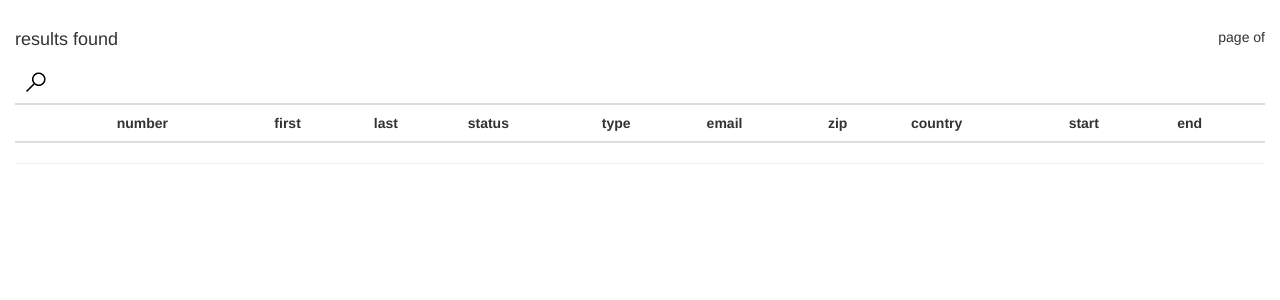
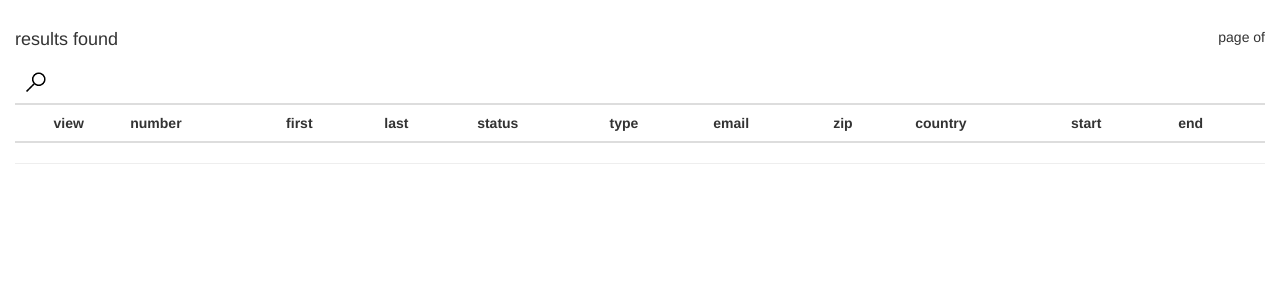
Before and after one commit to johnstembridge/DT, a Python web app: template templates/member_list.html in a window 1280 px wide. Shown: the part 52-352 px from the top of the page. Run offline with Jinja, Linux system fonts and the light colour scheme; the template is opened without the code that fills it, so the values that code supplies are empty; some libraries are stand-ins or nearby versions.

Commit message:
Edit or View member details dependent on access

```diff
--- a/front_end/members_admin.py
+++ b/front_end/members_admin.py
@@ -37,7 +37,7 @@
         return render_template('member_list.html', form=form, render_link=render_link)
 
     @staticmethod
-    def edit_member(member_number):
+    def edit_or_view_member(member_number):
         form = MemberDetailsForm()
         if form.validate_on_submit():
             if form.submit.data:
--- a/templates/admin_base.html
+++ b/templates/admin_base.html
@@ -21,7 +21,7 @@
                 <ul class="dropdown-menu">
                     {% if current_user.has_access(UserRole.admin) %}
                         <li><a href="{{ url_for('members') }}">Find/Edit Members</a></li>
-                        <li><a href="{{ url_for('edit_member', member_number=0) }}">Add New Member</a></li>
+                        <li><a href="{{ url_for('edit_or_view_member', member_number=0) }}">Add New Member</a></li>
                         <li><a href="{{ url_for('bulk_update') }}">Bulk Update</a></li>
                     {% else %}
                         <li><a href="{{ url_for('members') }}">Find Members</a></li>
--- a/templates/extract.html
+++ b/templates/extract.html
@@ -34,7 +34,7 @@
                 <tr>
                     <td align="center">
                         {{ render_link(
-                            url=url_for('edit_member', member_number=get_attr(row, 'number')),
+                            url=url_for('edit_or_view_member', member_number=get_attr(row, 'number')),
                             image=url_for('static', filename='images/right-arrow.png'),
                             text='View/Edit member details'
                         )|safe }}
--- a/templates/member_details.html
+++ b/templates/member_details.html
@@ -179,7 +179,10 @@
         </tbody>
     </table>
     </div>
+    {% if current_user.has_access(UserRole.admin) %}
+        <p><br>{{ form.submit(class="btn btn-primary") }}</p>
+    {% endif %}
 
-    <p><br>{{ form.submit(class="btn btn-primary") }}</p>
+
 </form>
 {% endblock %}
--- a/templates/member_list.html
+++ b/templates/member_list.html
@@ -42,7 +42,7 @@
             {% if current_user.has_access(UserRole.admin) %}
                 <th class="text-center">edit</th>
             {% else %}
-                <th/>
+                <th class="text-center">view</th>
             {% endif %}
             <th>number</th>
             <th>first</th>
@@ -59,17 +59,13 @@
         <tbody>
         {% for item in form.member_list %}
         <tr>
-            {% if current_user.has_access(UserRole.admin) %}
             <td align="center">
                 {{ render_link(
-                        url=url_for('edit_member', member_number=item.member_number.data),
+                    url=url_for('edit_or_view_member', member_number=item.member_number.data),
                     image=url_for('static', filename='images/right-arrow.png'),
                     text='View/Edit member details'
                 )|safe }}
             </td>
-            {% else %}
-                <td/>
-            {% endif %}
             <td>{{ item.number.data }}</td>
             <td>{{ item.first_name.data }}</td>
             <td>{{ item.last_name.data }}</td>
--- a/views/members.py
+++ b/views/members.py
@@ -25,9 +25,9 @@
 
 @app.route('/members/<int:member_number>', methods=['GET', 'POST'])
 @login_required
-@role_required('admin')
-def edit_member(member_number):
-    return MaintainMembers.edit_member(member_number)
+@role_required('afcw')
+def edit_or_view_member(member_number):
+    return MaintainMembers.edit_or_view_member(member_number)
 
 
 @app.route('/members_area', methods=['GET', 'POST'])
```
Lines whose indentation alone changed are shown as unchanged.
